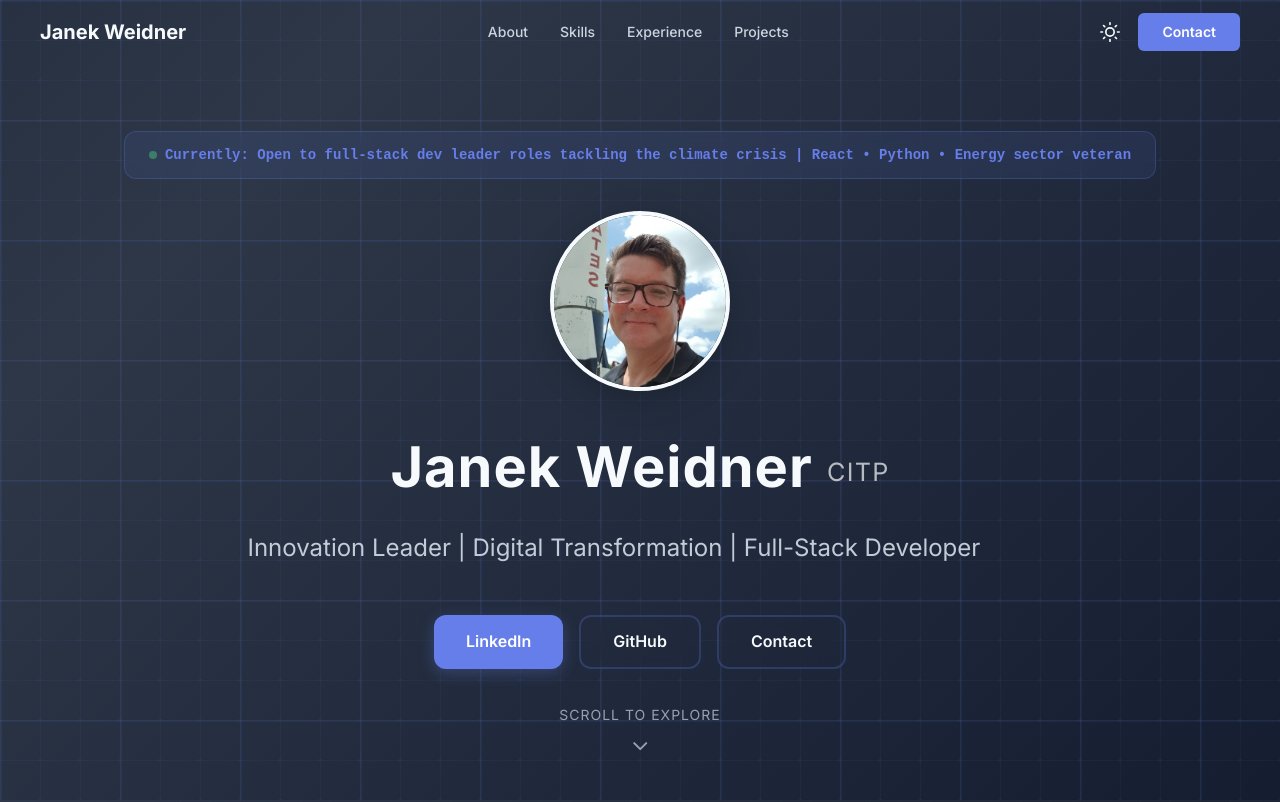
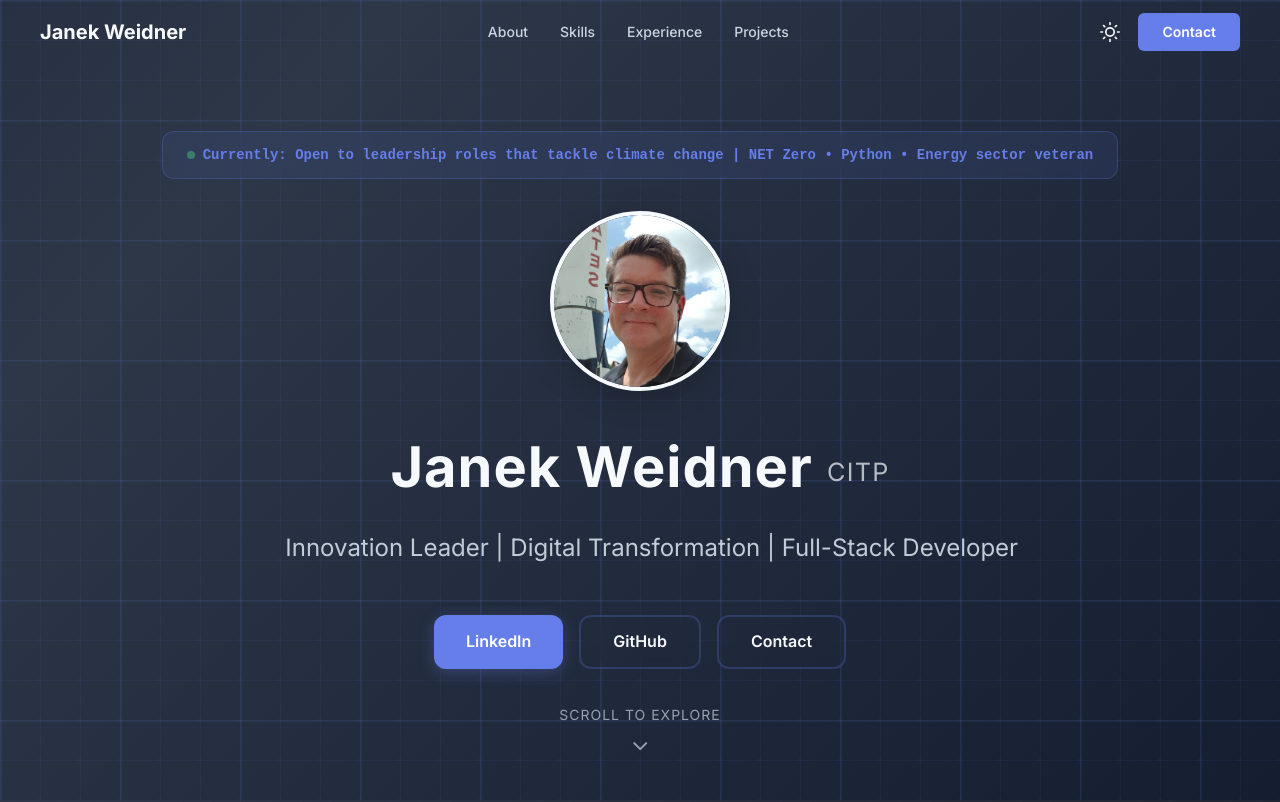
Before and after one commit to jtweidner51-DVP/portfolio, a React (Vite) app: page / in a window 1280 px wide. Shown: the top 802 px of the page. Built offline with nearby package versions, Linux system fonts and the light colour scheme.

Commit message:
New content for landing page Currently note

```diff
--- a/src/data/siteMetadata.js
+++ b/src/data/siteMetadata.js
@@ -1,7 +1,7 @@
 export const siteMetadata = {
   name: 'Janek Weidner',
   title: 'Innovation Leader | Digital Transformation | Full-Stack Developer',
-  statusLine: 'Currently: Open to full-stack dev leader roles tackling the climate crisis | React \u2022 Python \u2022 Energy sector veteran',
+  statusLine: 'Currently: Open to leadership roles that tackle climate change | NET Zero \u2022 Python \u2022 Energy sector veteran',
   tagline: 'Tackling net zero, one line of code at a time.',
   about: {
     lead: 'Three decades at the intersection of technology and transformation.',
```
